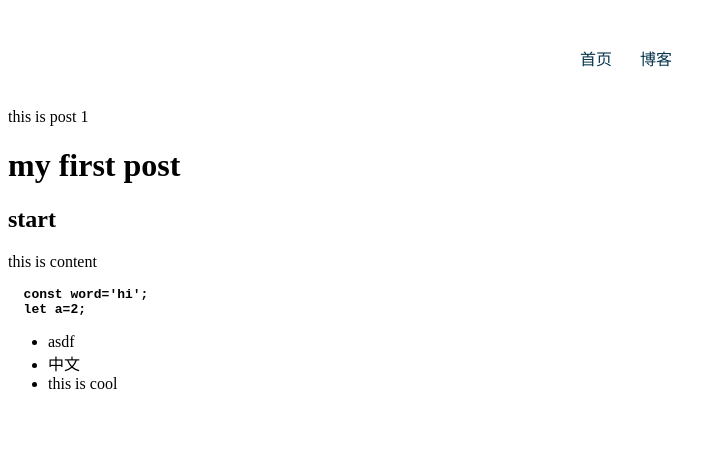
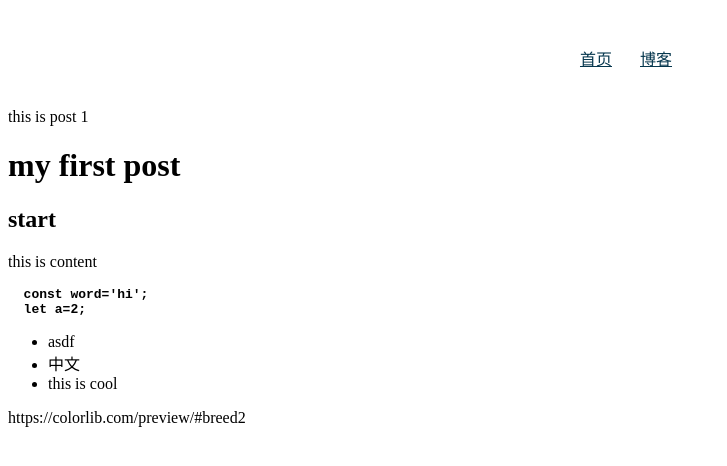
Before and after one commit to ericyang89/my-site, a Next.js app: page /post/my-first-post in a window 1280 px wide. Shown: the top 466 px of the page, without its empty margins (0-727 px from the left). Built offline with nearby package versions, Linux system fonts and the light colour scheme.

Commit message:
add styled and header

```diff
--- a/components/Header/index.tsx
+++ b/components/Header/index.tsx
@@ -44,7 +44,7 @@ const Index = () => {
         return (
           <Item isActive={router.pathname === item.url} key={item.title}>
             <Link href={item.url}>
-              <a style={{textDecoration:'none'}}>{item.title}</a>
+              <a>{item.title}</a>
             </Link>
           </Item>
         );
--- a/md/my-first-post.md
+++ b/md/my-first-post.md
@@ -12,3 +12,5 @@ this is content
 + asdf
 + 中文
 + this is cool
+
+https://colorlib.com/preview/#breed2
```
Also changed, not shown: 1 other file (tests, documents, lock files or other folders).
